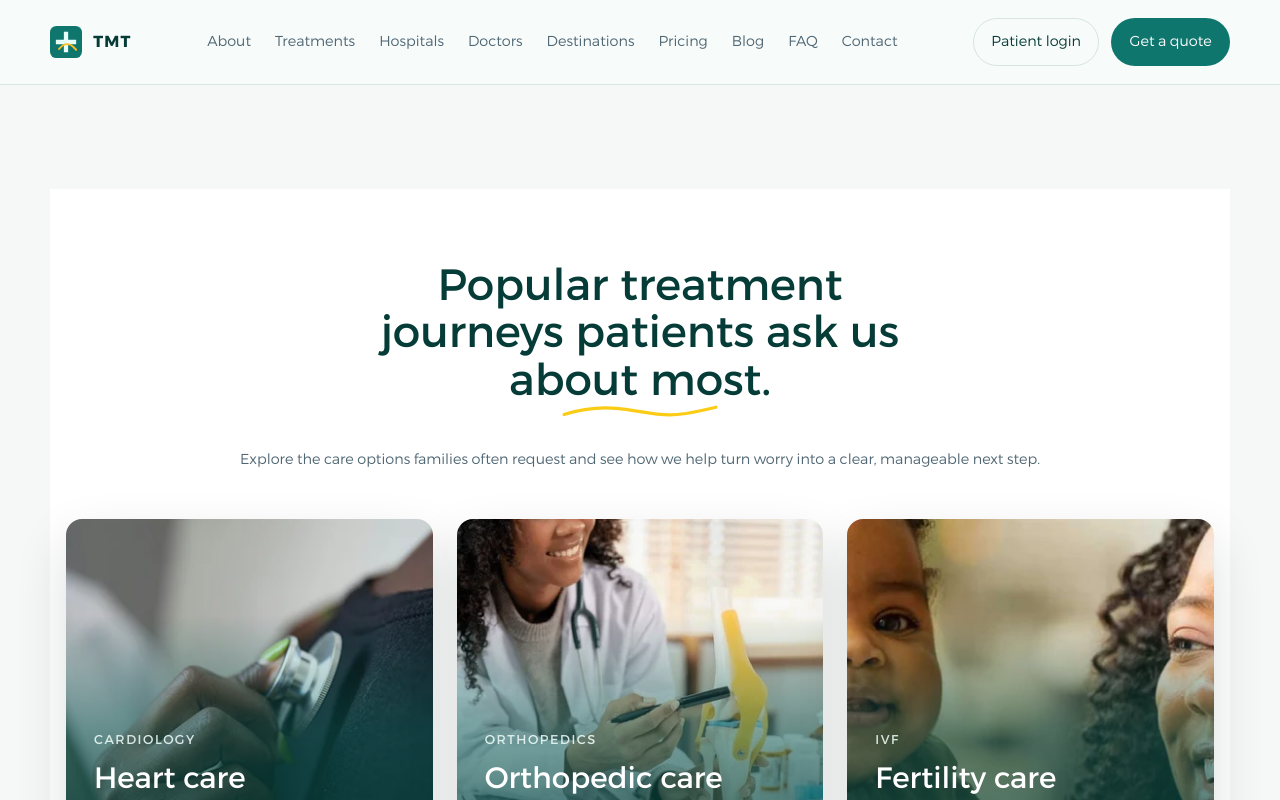
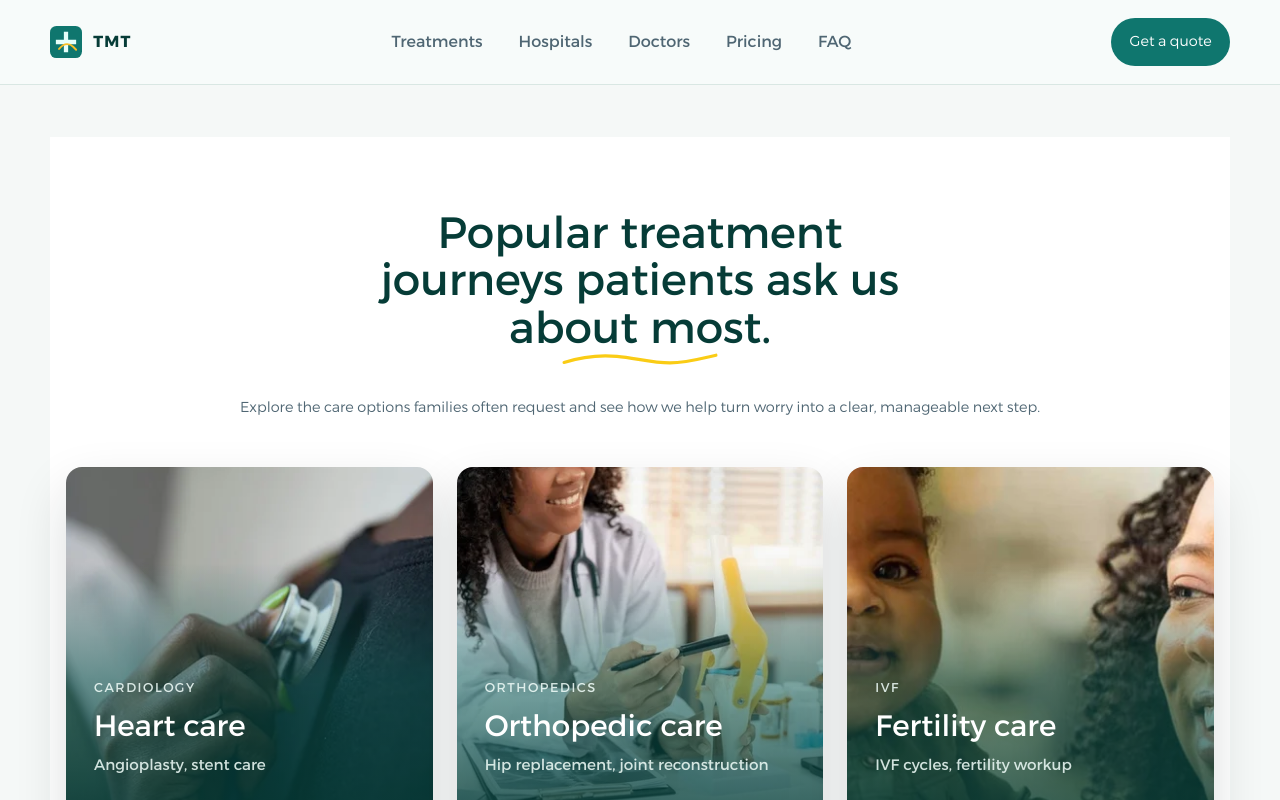
Before and after one commit to kiruwi/TanzaniaMedicalTravel, a Nuxt app: page /treatments in a window 1280 px wide. Shown: the top 800 px of the page. Built offline with nearby package versions, Linux system fonts and the light colour scheme; no server answers.

Commit message:
header format

```diff
--- a/components/home/TreatmentCards.vue
+++ b/components/home/TreatmentCards.vue
@@ -188,15 +188,17 @@ function proceduresLabel(specialty = '', name = '') {
   align-items: center;
   gap: 0.45rem;
   margin-top: 1.35rem;
-  color: #fff6a8;
+  color: #facc15;
   font-weight: 400;
   opacity: 0;
   transform: translateY(10px);
-  transition: opacity 0.24s ease, transform 0.24s ease;
+  transition: opacity 0.24s ease, transform 0.24s ease, color 0.24s ease;
 }
 
 .cards__item:hover .cards__link,
 .cards__item:focus-visible .cards__link {
+  color: #facc15;
+  font-weight: 300;
   opacity: 1;
   transform: translateY(0);
 }
--- a/components/layout/SiteHeader.vue
+++ b/components/layout/SiteHeader.vue
@@ -13,7 +13,6 @@
       </nav>
 
       <div class="site-header__actions">
-        <NuxtLink class="button button--ghost" to="/auth/login">Patient login</NuxtLink>
         <NuxtLink class="button" to="/contact">Get a quote</NuxtLink>
       </div>
 
@@ -35,15 +34,11 @@ const open = ref(false)
 const isScrolled = ref(false)
 
 const navItems = [
-  { label: 'About', to: '/about' },
   { label: 'Treatments', to: '/treatments' },
   { label: 'Hospitals', to: '/hospitals' },
   { label: 'Doctors', to: '/doctors' },
-  { label: 'Destinations', to: '/destinations' },
   { label: 'Pricing', to: '/pricing' },
-  { label: 'Blog', to: '/blog' },
-  { label: 'FAQ', to: '/faq' },
-  { label: 'Contact', to: '/contact' }
+  { label: 'FAQ', to: '/faq' }
 ]
 
 const isHome = computed(() => route.path === '/')
@@ -124,13 +119,24 @@ onBeforeUnmount(() => {
   display: flex;
   flex-wrap: wrap;
   align-items: center;
-  gap: 1.5rem;
+  gap: 2.25rem;
   color: var(--color-text-soft);
-  font-size: 0.9rem;
+  font-size: 1.00rem;
+  font-weight: 400;
 }
 
 .site-header--overlay .site-header__nav {
   color: #f4fffb;
+}
+
+.site-header__nav a {
+  transition: color 0.2s ease, opacity 0.2s ease;
+}
+
+.site-header__nav a:hover,
+.site-header__nav a:focus-visible {
+  color: #facc15;
+  font-weight: 300;
 }
 
 .site-header__actions {
@@ -144,22 +150,13 @@ onBeforeUnmount(() => {
   font-size: 0.9rem;
 }
 
-.site-header--overlay .site-header__actions :deep(.button--ghost) {
-  border-color: rgba(244, 255, 251, 0.44);
-  color: #f4fffb;
-}
-
-.site-header--overlay .site-header__actions :deep(.button--ghost:hover) {
-  background: rgba(255, 255, 255, 0.1);
-}
-
-.site-header--overlay .site-header__actions :deep(.button:not(.button--ghost)) {
+.site-header--overlay .site-header__actions :deep(.button) {
   background: rgba(244, 255, 251, 0.14);
   border-color: rgba(244, 255, 251, 0.18);
   color: #f4fffb;
 }
 
-.site-header--overlay .site-header__actions :deep(.button:not(.button--ghost):hover) {
+.site-header--overlay .site-header__actions :deep(.button:hover) {
   background: rgba(244, 255, 251, 0.22);
 }
 
--- a/pages/treatments/index.vue
+++ b/pages/treatments/index.vue
@@ -1,5 +1,5 @@
 <template>
-  <section class="section">
+  <section class="section treatments-page">
     <div class="container">
       <div class="section-heading">
         <span class="eyebrow">Treatments</span>
@@ -27,3 +27,9 @@ useHead({
   link: buildHeadLinks(route.path)
 })
 </script>
+
+<style scoped>
+.treatments-page {
+  padding-top: 1.25rem;
+}
+</style>
```
